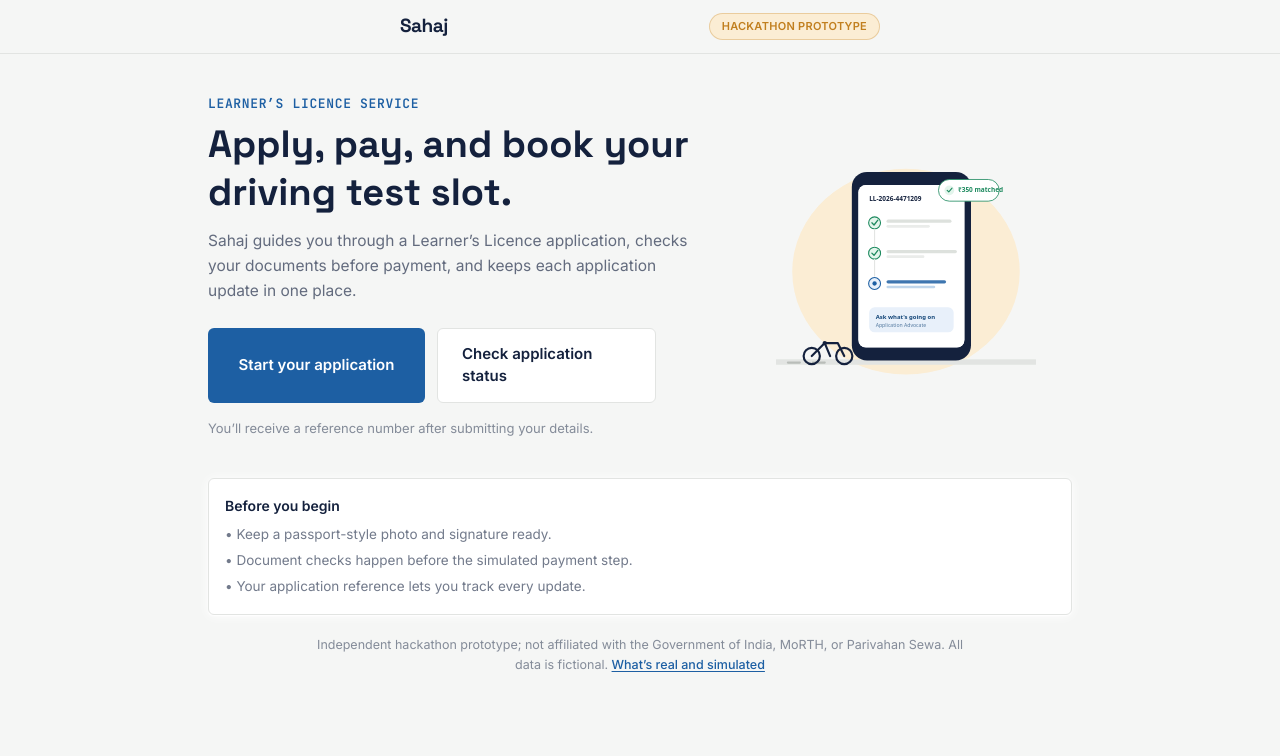
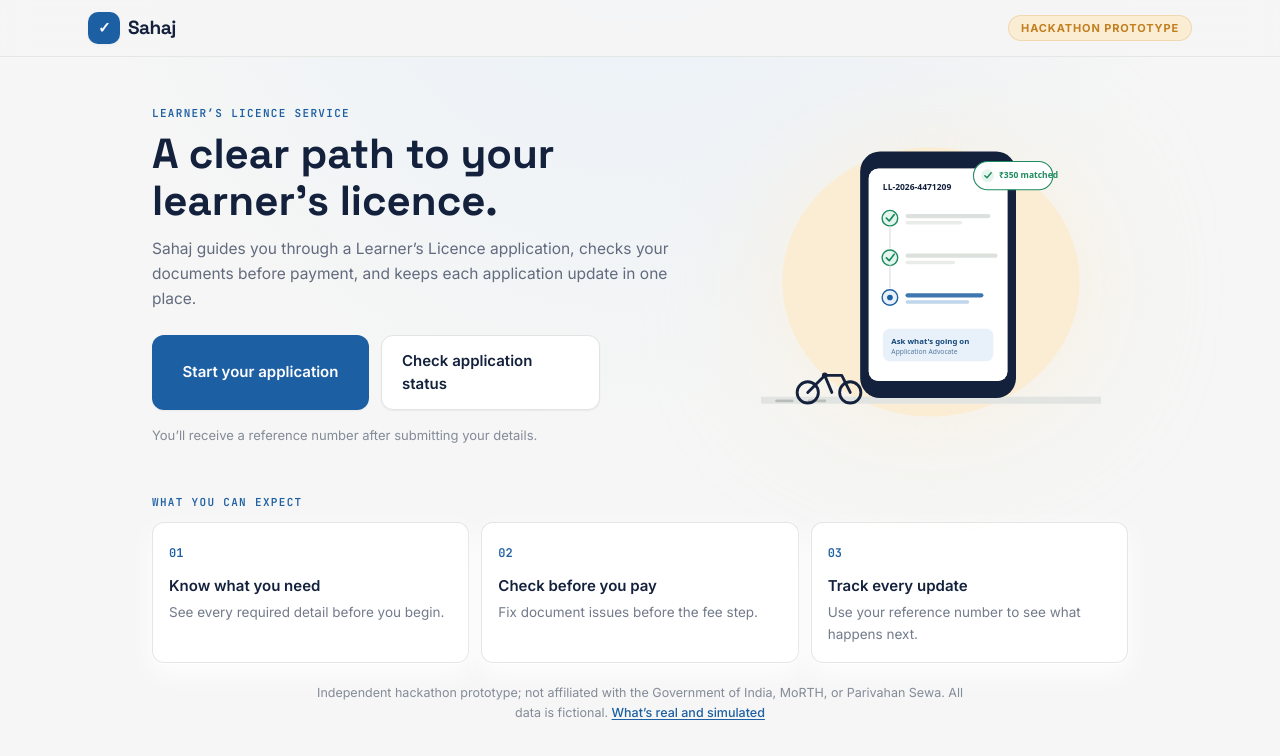
Before and after one commit to NavjotSingh-cpu/sehaj3, a Next.js app: page / in a window 1280 px wide. Shown: the top 756 px of the page. Built offline with nearby package versions, Linux system fonts and the light colour scheme.

Commit message:
Refine trusted utility visual system

```diff
--- a/app/globals.css
+++ b/app/globals.css
@@ -11,6 +11,7 @@
   }
   body {
     font-feature-settings: "cv02", "cv03", "cv04", "cv11";
+    background-image: radial-gradient(circle at 50% -15%, rgba(232, 240, 250, 0.9), transparent 34rem);
   }
   h1, h2, h3 {
     @apply font-display;
@@ -31,28 +32,34 @@
 
 @layer components {
   .btn-primary {
-    @apply inline-flex items-center justify-center rounded-stamp bg-trust px-6 py-3.5 text-[15px] font-semibold text-white
-    transition-all duration-150 hover:bg-trust-dark active:scale-[0.98] active:bg-trust-dark disabled:cursor-not-allowed disabled:bg-line disabled:text-ink/40;
+    @apply inline-flex items-center justify-center rounded-stamp bg-trust px-5 py-3.5 text-[15px] font-semibold text-white shadow-sm
+    transition-all duration-150 hover:-translate-y-px hover:bg-trust-dark hover:shadow-md active:translate-y-0 active:scale-[0.98] active:bg-trust-dark disabled:cursor-not-allowed disabled:transform-none disabled:bg-line disabled:text-ink/40 disabled:shadow-none;
     min-height: 48px;
   }
   .btn-secondary {
-    @apply inline-flex items-center justify-center rounded-stamp border border-line bg-white px-6 py-3.5 text-[15px] font-semibold text-ink
-    transition-all duration-150 hover:bg-paper active:scale-[0.98] active:bg-paper;
+    @apply inline-flex items-center justify-center rounded-stamp border border-line bg-white px-5 py-3.5 text-[15px] font-semibold text-ink shadow-sm
+    transition-all duration-150 hover:-translate-y-px hover:border-trust/30 hover:bg-trust-light/40 active:translate-y-0 active:scale-[0.98] active:bg-paper;
     min-height: 48px;
   }
   .card {
-    @apply rounded-stamp border border-line bg-card shadow-card;
+    @apply rounded-stamp border border-line/90 bg-card shadow-card;
   }
   .field-label {
-    @apply mb-1.5 block text-[13px] font-medium text-ink/70;
+    @apply mb-1.5 block text-[12.5px] font-semibold tracking-[0.01em] text-ink/70;
   }
   .field-input {
-    @apply w-full rounded-stamp border border-line bg-white px-4 py-3 text-[16px] text-ink placeholder:text-ink/35
-    focus:border-trust focus:outline-none focus:ring-2 focus:ring-trust/20;
+    @apply w-full rounded-stamp border border-line bg-white px-4 py-3 text-[16px] text-ink placeholder:text-ink/35 shadow-sm
+    transition-colors focus:border-trust focus:outline-none focus:ring-4 focus:ring-trust/10;
     min-height: 48px;
   }
   .flow-content {
     animation: flow-enter 260ms ease-out both;
+  }
+  .utility-panel {
+    @apply rounded-stamp border border-line/90 bg-white shadow-card;
+  }
+  .section-eyebrow {
+    @apply font-mono text-[11px] font-semibold uppercase tracking-[0.12em] text-trust;
   }
   .success-feedback {
     @apply flex items-center gap-3 rounded-stamp bg-go-light p-3 text-left;
--- a/app/page.tsx
+++ b/app/page.tsx
@@ -6,10 +6,10 @@ export default function Home() {
   return (
     <main className="min-h-dvh">
       <TopBar />
-      <section className="mx-auto max-w-4xl px-4 py-8 sm:py-10 lg:grid lg:grid-cols-[1.2fr_0.8fr] lg:items-center lg:gap-8">
+      <section className="mx-auto max-w-5xl px-4 py-8 sm:px-6 sm:py-12 lg:grid lg:grid-cols-[1.15fr_0.85fr] lg:items-center lg:gap-12">
         <div>
-          <p className="font-mono text-[13px] font-semibold uppercase tracking-wider text-trust">Learner&rsquo;s Licence service</p>
-          <h1 className="mt-2 font-display text-[30px] font-bold leading-tight text-ink sm:text-[38px]">Apply, pay, and book your driving test slot.</h1>
+          <p className="section-eyebrow">Learner&rsquo;s Licence service</p>
+          <h1 className="mt-2 font-display text-[31px] font-bold leading-[1.12] text-ink sm:text-[42px]">A clear path to your learner&rsquo;s licence.</h1>
           <p className="mt-3 max-w-xl text-[15.5px] leading-relaxed text-ink/65">Sahaj guides you through a Learner&rsquo;s Licence application, checks your documents before payment, and keeps each application update in one place.</p>
           <div className="mt-6 flex flex-col gap-3 sm:flex-row sm:max-w-md">
             <Link href="/login" className="btn-primary w-full sm:flex-1">Start your application</Link>
@@ -17,16 +17,25 @@ export default function Home() {
           </div>
           <p className="mt-4 text-[13px] text-ink/50">You&rsquo;ll receive a reference number after submitting your details.</p>
         </div>
-        <HeroMark className="mx-auto mt-7 hidden w-full max-w-[260px] sm:block lg:mt-0" />
+        <div className="relative mx-auto mt-7 hidden w-full max-w-[340px] sm:block lg:mt-0">
+          <div className="absolute inset-x-5 top-10 h-4/5 rounded-full bg-marigold-light/70 blur-3xl" aria-hidden />
+          <HeroMark className="relative w-full" />
+        </div>
       </section>
-      <section className="mx-auto max-w-4xl px-4 pb-12">
-        <div className="card p-4">
-          <p className="text-[14px] font-semibold text-ink">Before you begin</p>
-          <ul className="mt-2 space-y-1 text-[13.5px] leading-relaxed text-ink/60">
-            <li>• Keep a passport-style photo and signature ready.</li>
-            <li>• Document checks happen before the simulated payment step.</li>
-            <li>• Your application reference lets you track every update.</li>
-          </ul>
+      <section className="mx-auto max-w-5xl px-4 pb-12 sm:px-6 sm:pb-16">
+        <p className="section-eyebrow">What you can expect</p>
+        <div className="mt-3 grid gap-3 sm:grid-cols-3">
+          {[
+            ["01", "Know what you need", "See every required detail before you begin."],
+            ["02", "Check before you pay", "Fix document issues before the fee step."],
+            ["03", "Track every update", "Use your reference number to see what happens next."],
+          ].map(([number, title, description]) => (
+            <div key={number} className="card p-4">
+              <span className="font-mono text-[12px] font-bold text-trust">{number}</span>
+              <p className="mt-3 text-[15px] font-semibold text-ink">{title}</p>
+              <p className="mt-1 text-[13.5px] leading-relaxed text-ink/60">{description}</p>
+            </div>
+          ))}
         </div>
         <p className="mx-auto mt-5 max-w-2xl text-center text-[12.5px] leading-relaxed text-ink/50">Independent hackathon prototype; not affiliated with the Government of India, MoRTH, or Parivahan Sewa. All data is fictional. <Link href="/about-this-build" className="font-medium text-trust underline underline-offset-2">What&rsquo;s real and simulated</Link></p>
       </section>
--- a/components/ProgressStepper.tsx
+++ b/components/ProgressStepper.tsx
@@ -4,7 +4,8 @@ export function ProgressStepper({ current }: { current: (typeof APPLY_STEPS)[num
   const currentIndex = APPLY_STEPS.findIndex((s) => s.key === current);
 
   return (
-    <div className="mx-auto max-w-lg px-4 pb-2 pt-3">
+    <div className="mx-auto max-w-lg px-4 pb-3 pt-4 sm:max-w-xl lg:max-w-2xl">
+      <div className="rounded-stamp border border-line/80 bg-white/70 px-3 py-2.5 shadow-sm">
       <div className="flex items-center">
         {APPLY_STEPS.map((step, i) => {
           const done = i < currentIndex;
@@ -13,7 +14,7 @@ export function ProgressStepper({ current }: { current: (typeof APPLY_STEPS)[num
             <div key={step.key} className="flex flex-1 items-center last:flex-none">
               <div className="flex flex-col items-center gap-1">
                 <div
-                  className={`flex h-7 w-7 items-center justify-center rounded-full text-[12px] font-bold ${
+                  className={`flex h-7 w-7 items-center justify-center rounded-full text-[11px] font-bold shadow-sm transition-colors ${
                     done
                       ? "bg-go text-white"
                       : active
@@ -24,18 +25,20 @@ export function ProgressStepper({ current }: { current: (typeof APPLY_STEPS)[num
                   {done ? "✓" : i + 1}
                 </div>
                 <span
-                  className={`text-[10.5px] font-medium ${active ? "text-ink" : "text-ink/40"}`}
+                  className={`hidden text-[10px] font-semibold sm:block ${active ? "text-ink" : "text-ink/40"}`}
                 >
                   {step.label}
                 </span>
               </div>
               {i < APPLY_STEPS.length - 1 && (
-                <div className={`mx-1 h-[2px] flex-1 ${done ? "bg-go" : "bg-line"}`} />
+                <div className={`mx-1 h-[2px] flex-1 rounded-full ${done ? "bg-go" : active ? "bg-trust/20" : "bg-line"}`} />
               )}
             </div>
           );
         })}
       </div>
+      <p className="mt-1.5 text-center text-[11px] font-medium text-ink/50 sm:hidden">Step {currentIndex + 1} of {APPLY_STEPS.length}: {APPLY_STEPS[currentIndex]?.label}</p>
+      </div>
     </div>
   );
 }
--- a/components/TopBar.tsx
+++ b/components/TopBar.tsx
@@ -2,20 +2,21 @@ import Link from "next/link";
 
 export function TopBar({ back }: { back?: { href: string; label: string } }) {
   return (
-    <header className="sticky top-0 z-30 border-b border-line bg-paper/95 backdrop-blur">
-      <div className="mx-auto flex max-w-lg items-center justify-between px-4 py-3">
+    <header className="sticky top-0 z-30 border-b border-line/80 bg-paper/90 backdrop-blur-md">
+      <div className="mx-auto flex max-w-6xl items-center justify-between px-4 py-3 sm:px-6">
         {back ? (
-          <Link href={back.href} className="flex items-center gap-1 text-[14px] font-medium text-ink/70">
-            <span aria-hidden>←</span> {back.label}
+          <Link href={back.href} className="flex min-h-10 items-center gap-2 rounded-stamp px-2 text-[14px] font-semibold text-ink/70 transition-colors hover:bg-white hover:text-ink">
+            <span aria-hidden className="text-lg leading-none">←</span> {back.label}
           </Link>
         ) : (
-          <Link href="/" className="font-display text-[19px] font-bold tracking-tight text-ink">
+          <Link href="/" className="flex items-center gap-2 font-display text-[19px] font-bold tracking-tight text-ink">
+            <span className="flex h-8 w-8 items-center justify-center rounded-[10px] bg-trust text-[15px] text-white shadow-sm" aria-hidden>✓</span>
             Sahaj
           </Link>
         )}
         <Link
           href="/about-this-build"
-          className="rounded-full border border-marigold-dark/30 bg-marigold-light px-3 py-1 text-[11px] font-semibold uppercase tracking-wide text-marigold-dark"
+          className="rounded-full border border-marigold-dark/20 bg-marigold-light px-2.5 py-1 text-[10px] font-bold uppercase tracking-[0.08em] text-marigold-dark sm:px-3 sm:text-[11px]"
         >
           Hackathon prototype
         </Link>
--- a/tailwind.config.ts
+++ b/tailwind.config.ts
@@ -34,10 +34,10 @@ const config: Config = {
         mono: ["var(--font-mono)", "monospace"],
       },
       borderRadius: {
-        stamp: "6px",
+        stamp: "12px",
       },
       boxShadow: {
-        card: "0 1px 2px rgba(20,33,61,0.06), 0 1px 12px rgba(20,33,61,0.05)",
+        card: "0 1px 2px rgba(20,33,61,0.04), 0 10px 28px rgba(20,33,61,0.055)",
       },
     },
   },
```
Also changed, not shown: app/dashboard/page.tsx (+12 -7 lines).
